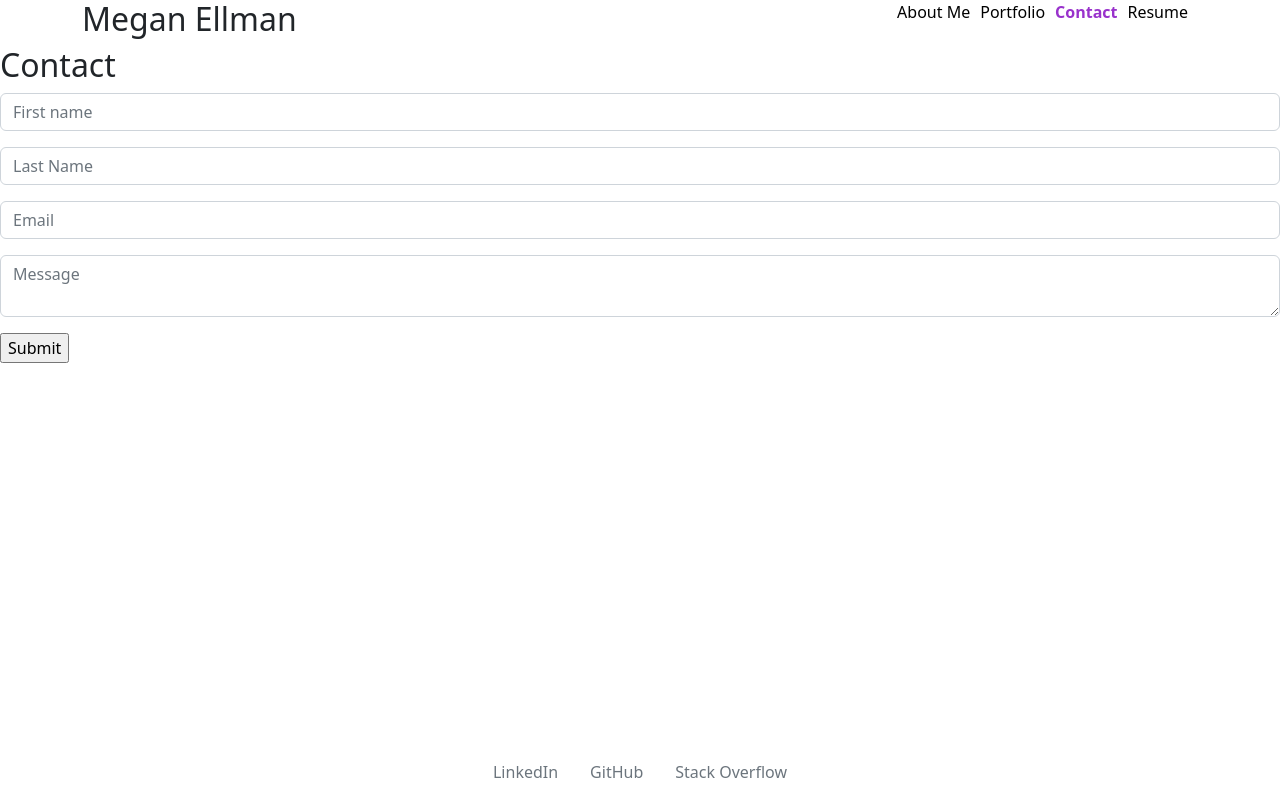
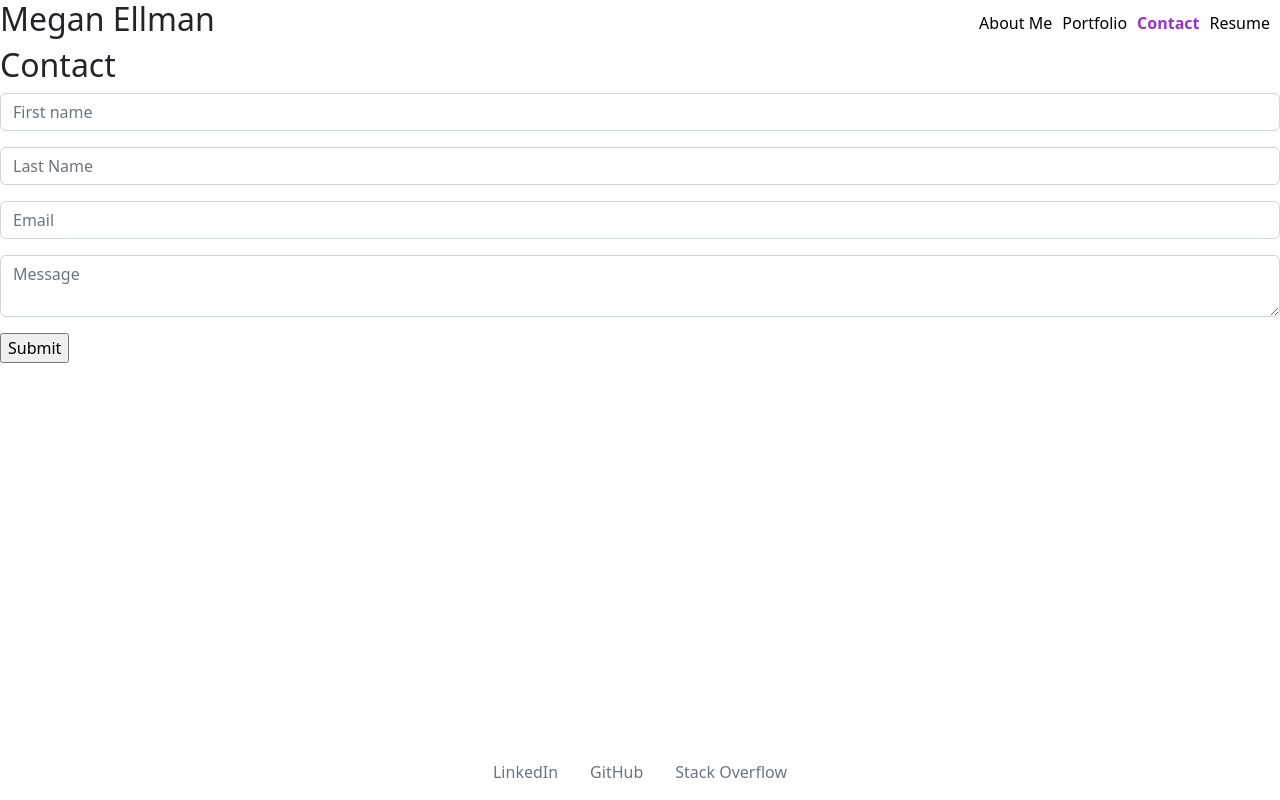
Before and after one commit to megellman/react-portfolio, a React (Create React App) app: page /react-portfolio/contact in a window 1280 px wide. Built offline with nearby package versions, Linux system fonts and the light colour scheme.

Commit message:
fixed navbar alignment

```diff
--- a/src/components/Header.js
+++ b/src/components/Header.js
@@ -2,14 +2,11 @@
 import Navigation from './Navigation';
 
 function Header() {
-    console.log(Date(1676948737748).toLocaleString("en-us"));
     return (
-        <div className='container'>
-            <div className='row'>
-                <div className='col-6'>
-                <h2 className='mr-5'>Megan Ellman</h2>
-                </div>
-                <Navigation />
+        <div style={{ display: 'flex', alignItems: 'center', justifyContent: 'space-between' }}>
+            <h2>Megan Ellman</h2>
+            <div >
+                <  Navigation />
             </div>
         </div>
     );
--- a/src/components/Navigation.js
+++ b/src/components/Navigation.js
@@ -6,7 +6,7 @@
 
 function Navigation() {
     return (
-        <div className='col-6 '>
+        <div >
         <ul className="nav justify-content-end">
             <li>
                 <NavLink
```
